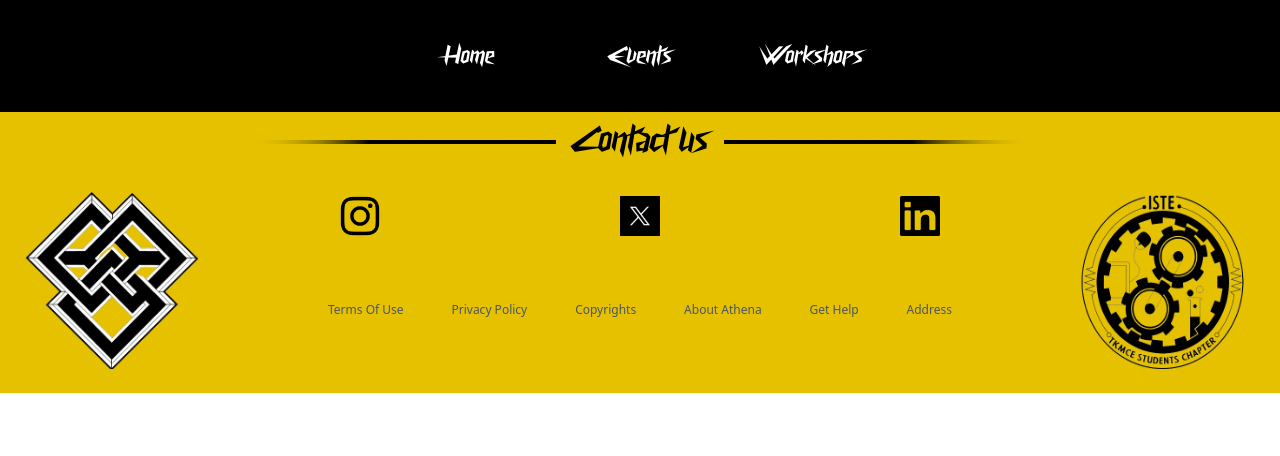
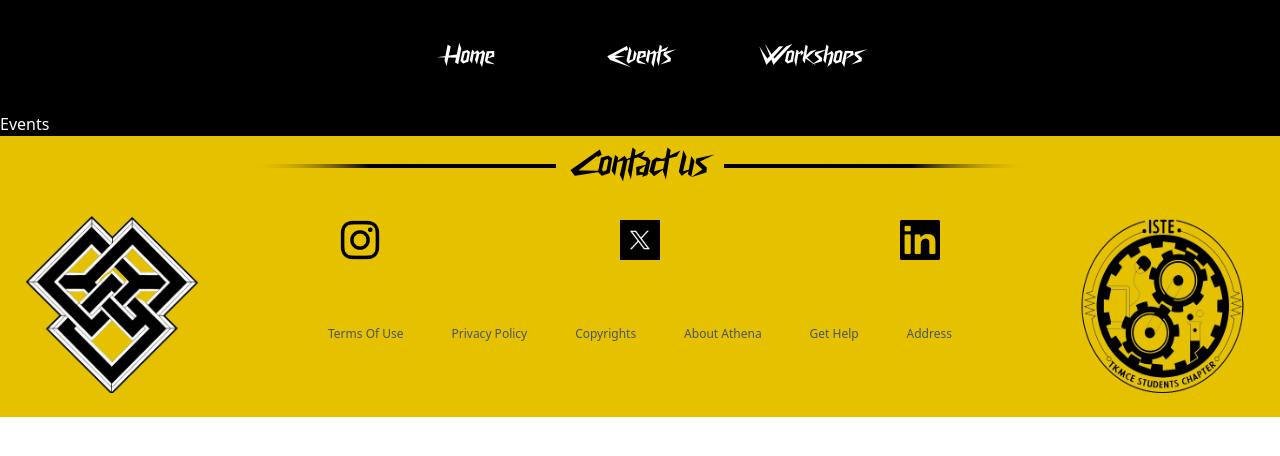
Before and after one commit to ISTE-TKMCE/athena24, a React (Vite) app: page /events in a window 1280 px wide. Shown: the top 456 px of the page. Built offline with nearby package versions, Linux system fonts and the light colour scheme.

Commit message:
routes and pages added (events, workshops)

```diff
--- a/src/App.jsx
+++ b/src/App.jsx
@@ -4,6 +4,8 @@ import Home from "./routes/home.jsx"
 import Footer from "./components/footer.jsx"
 import EventPage from "./routes/event.jsx"
 import NavBar from "./components/navbar.jsx"
+import Events from "./routes/events.jsx"
+import Workshops from "./routes/workshops.jsx";
 
 export default function App() {
   return(
@@ -12,7 +14,9 @@ export default function App() {
         <NavBar/>
         <Routes>
           <Route path="/" element={<Home/>} />
-          <Route path="event/:eventid" element={<EventPage/>}/>
+          <Route path="/event/:eventid" element={<EventPage/>}/>
+          <Route path="/events" element={<Events/>}/>
+          <Route path="/workshops" element={<Workshops/>}/>
         </Routes>
         <Footer/>
       </BrowserRouter>
--- a/src/components/navbar.jsx
+++ b/src/components/navbar.jsx
@@ -1,9 +1,10 @@
+import { Link } from "react-router-dom"
 export default function NavBar() {
   return(
   <div className="grid place-items-center grid-cols-3 py-10 md:mx-[30vw] font-primary text-2xl">
-      <div className="cursor-pointer">Home</div>
-      <div className="cursor-pointer">Events</div>
-      <div className="cursor-pointer">Workshops</div>
+      <Link to="/">Home</Link>
+      <Link to="/events">Events</Link>
+      <Link to="/workshops">Workshops</Link>
     </div>
   )
 }
--- /dev/null
+++ b/src/routes/events.jsx
@@ -0,0 +1,6 @@
+export default function Events() {
+  return(
+    <div>Events</div>
+  )
+
+}
--- /dev/null
+++ b/src/routes/workshops.jsx
@@ -0,0 +1,6 @@
+export default function Workshops() {
+  return(
+  <div>Workshops</div>
+  )
+
+}
```
